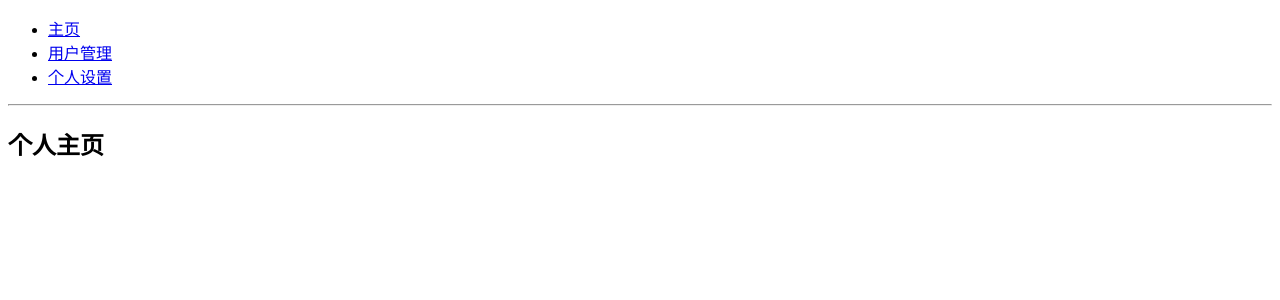
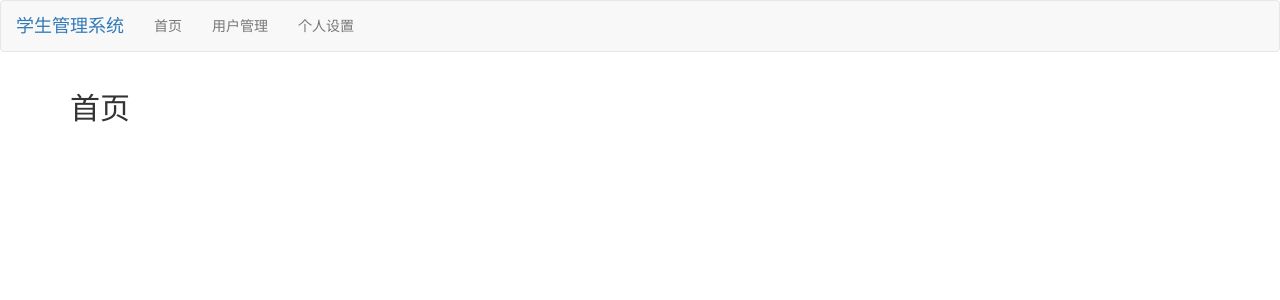
Before and after one commit to WangJia-mm/react-router-lesson-4, a React (Create React App) app: page / in a window 1280 px wide. Shown: the top 300 px of the page. Built offline with nearby package versions, Linux system fonts and the light colour scheme; the HTML template or start-up script is replaced by a standard one.

Commit message:
2. 引入bootstrap

```diff
--- a/package.json
+++ b/package.json
@@ -3,6 +3,7 @@
   "version": "0.1.0",
   "private": true,
   "dependencies": {
+    "bootstrap": "^3.3.7",
     "react": "^15.5.4",
     "react-dom": "^15.5.4",
     "react-router-dom": "^4.1.1"
--- a/src/App.js
+++ b/src/App.js
@@ -1,4 +1,5 @@
 import React from 'react'
+import 'bootstrap/dist/css/bootstrap.css';
 import {
     BrowserRouter as Router,
     Route,
@@ -7,7 +8,7 @@ import {
 
 const Home = () => (
     <div>
-        <h2>个人主页</h2>
+        <h2>首页</h2>
     </div>
 )
 
@@ -17,27 +18,41 @@ const User = () => (
     </div>
 )
 
-const Profile = ({match}) => (
+const Profile = () => (
     <div>
-        <h3>{match.params.userId}</h3>
+        <h3>个人设置</h3>
     </div>
 )
 
 const App = () => (
     <Router>
         <div>
-            <ul>
-                <li><Link to="/">主页</Link></li>
+            <div className="navbar navbar-default">
+                <div className="container-fluid">
+                    <div className="navbar-header">
+                        <div className="navbar-brand">
+                            <Link to="/">学生管理系统</Link>
+                        </div>
+                    </div>
+                    <div>
+                        <ul className="nav navbar-nav">
+                            <li><Link to="/">首页</Link></li>
                             <li><Link to="/user">用户管理</Link></li>
                             <li><Link to="/profile">个人设置</Link></li>
                         </ul>
-
-            <hr/>
-
+                    </div>
+                </div>
+            </div>
+            <div className="container">
+                <div className="row">
+                    <div className="col-md-12">
                         <Route exact path="/" component={Home}/>
                         <Route path="/user" component={User}/>
                         <Route path="/profile" component={Profile}/>
                     </div>
+                </div>
+            </div>
+        </div>
     </Router>
 )
 export default App
```
Lines whose indentation alone changed are shown as unchanged.
